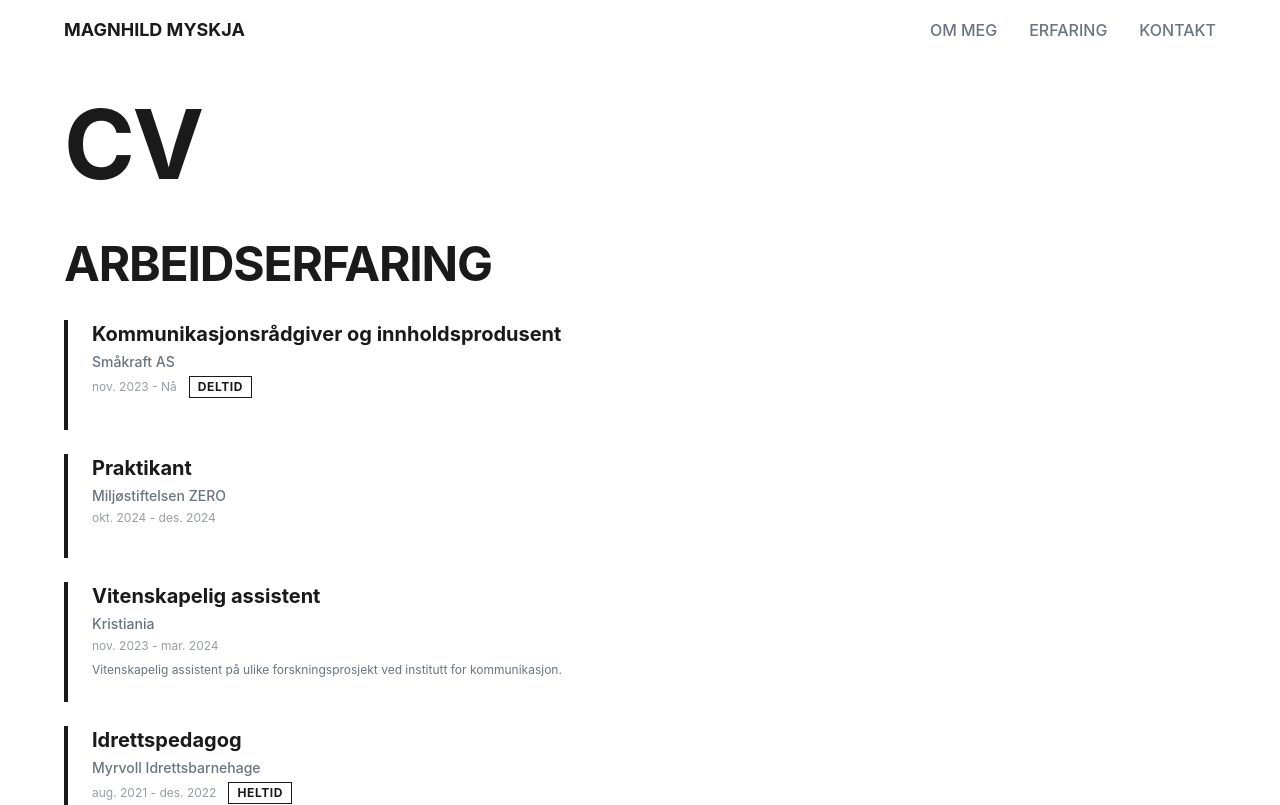
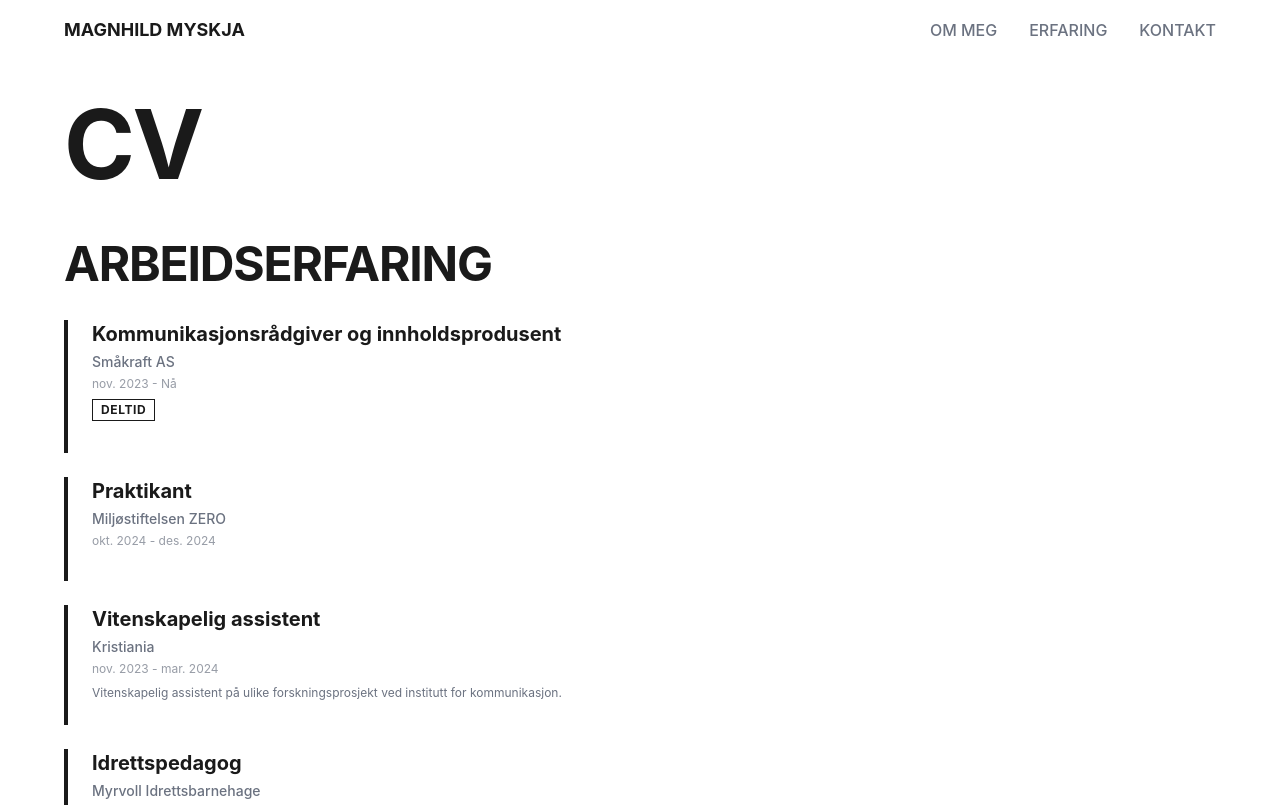
Before and after one commit to glennbarosen/magnhild-portfolio, a React (Vite) app: page /cv in a window 1280 px wide. Shown: the top 805 px of the page. Built offline with nearby package versions, Linux system fonts and the light colour scheme.

Commit message:
fix: move tag below date

```diff
--- a/src/routes/cv.tsx
+++ b/src/routes/cv.tsx
@@ -46,10 +46,10 @@ function CVPage() {
                 <p className="text-sm text-secondary font-medium mb-1">
                   {exp.company}
                 </p>
-                <div className="flex items-center gap-3 mb-2">
-                  <p className="text-xs text-secondary/70">{exp.period}</p>
+                <div className="mb-2">
+                  <p className="text-xs text-secondary/70 mb-1">{exp.period}</p>
                   {exp.type && (
-                    <span className="text-xs font-bold uppercase tracking-wider px-2 py-0.5 border border-primary text-primary">
+                    <span className="inline-block text-xs font-bold uppercase tracking-wider px-2 py-0.5 border border-primary text-primary">
                       {exp.type}
                     </span>
                   )}
```
